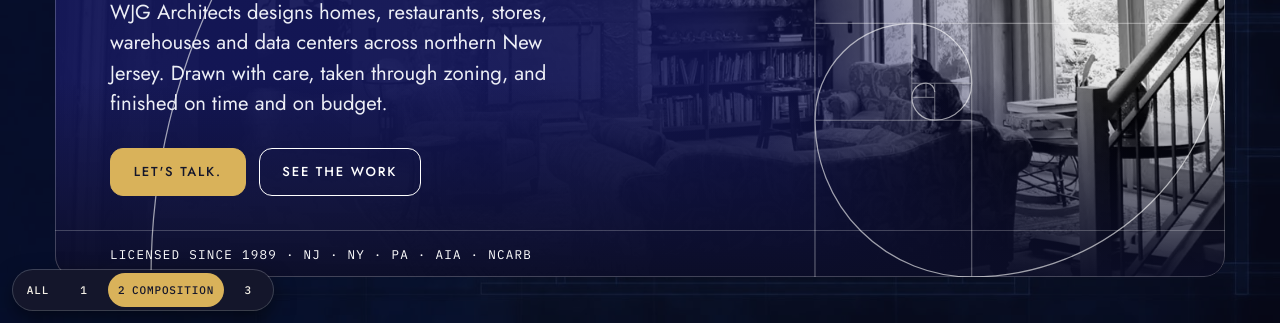
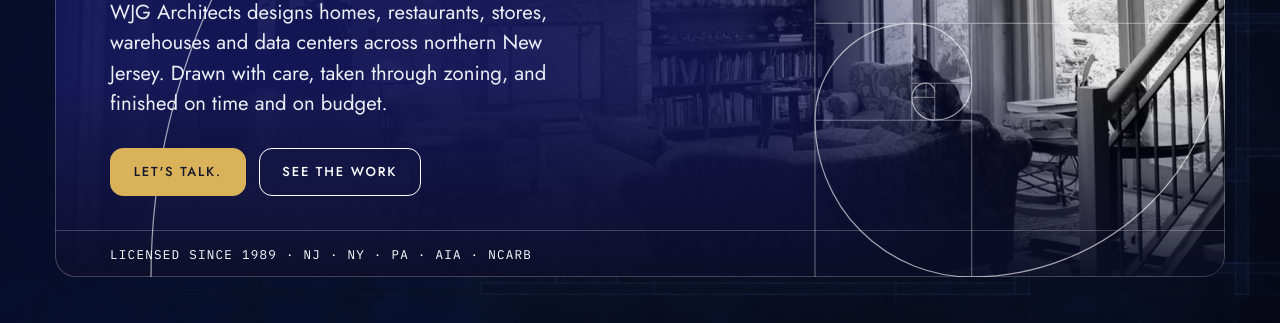
Before and after one commit to livewebstudios/wjgarchitectsllc, a plain HTML site: page demos/composition/index.html in a window 1280 px wide. Shown: the part 477-800 px from the top of the page. Drawn offline with Linux system fonts and the light colour scheme.

Commit message:
Remove the demo switcher bar
Drop the ALL / 1 / 2 / 3 bar from the three demos, its CSS, the footer
padding that cleared it, and the welcome page note that described it.

Co-Authored-By: Claude Opus 5.5 <noreply@anthropic.com>

```diff
--- a/css/base.css
+++ b/css/base.css
@@ -203,5 +203,5 @@ summary { cursor: pointer; }
 .mono { font-family: var(--f-mono); font-variant-numeric: tabular-nums; }
 
 @media print {
-  .demobar, .actionbar, .site-header, .menu { display: none !important; }
+  .actionbar, .site-header, .menu { display: none !important; }
 }
--- a/css/demo-3.css
+++ b/css/demo-3.css
@@ -822,9 +822,6 @@
   .demo-3 .site-footer__col { padding-top: var(--s-5); }
 }
 
-/* ---------- Action bar and demo bar on night ---------- */
-.demo-3 .demobar { box-shadow: 0 0 0 1px var(--line-night), 0 8px 21px rgba(0, 0, 0, 0.5); }
-
 /* ---------- Motion off ---------- */
 @media (prefers-reduced-motion: reduce) {
   .hero__img { animation: none; }
--- a/css/kit.css
+++ b/css/kit.css
@@ -145,7 +145,7 @@
   inset: 0;
   z-index: 90;
   padding-top: calc(var(--header-h) + var(--s-3));
-  padding-bottom: calc(var(--actionbar-h) + var(--s-6));   /* clears the action bar and the demo bar */
+  padding-bottom: calc(var(--actionbar-h) + var(--s-6));   /* clears the action bar */
   background: var(--menu-bg, var(--ground));
   color: var(--header-ink, var(--ink));
   overflow-y: auto;
@@ -170,7 +170,7 @@ html.menu-open { overflow: hidden; }
 /* ---------- Footer (one markup, four skins) ---------- */
 .site-footer {
   position: relative;
-  padding-block: var(--s-5) calc(var(--s-4) + 3.25rem);   /* clears the demo bar */
+  padding-block: var(--s-5);
   background: var(--footer-bg, var(--ground));
   color: var(--footer-ink, var(--ink));
   border-top: 1px solid var(--rule);
@@ -242,44 +242,6 @@ html.menu-open { overflow: hidden; }
   .actionbar__btn:first-child { border-left: 0; }
   .actionbar__btn--primary { background: var(--btn-bg); color: var(--btn-fg); }
   .actionbar__btn:focus-visible { box-shadow: inset 0 0 0 3px var(--gold-hi); }
-}
-
-/* ---------- Demo bar (review aid only) ---------- */
-.demobar {
-  position: fixed;
-  left: var(--s-2);
-  bottom: calc(var(--actionbar-h) + var(--s-2));
-  z-index: 105;
-  display: flex;
-  align-items: center;
-  gap: 2px;
-  padding: 3px;
-  border-radius: 999px;
-  background: #14162b;
-  color: #f5f1e8;
-  font: 500 0.6875rem/1 var(--f-mono);
-  letter-spacing: 0.08em;
-  box-shadow: 0 8px 21px rgba(11, 13, 38, 0.28);
-}
-.demobar a {
-  display: inline-flex;
-  align-items: center;
-  justify-content: center;
-  min-width: 2.75rem;
-  min-height: 2.75rem;
-  padding: 0 0.9em;
-  border-radius: 999px;
-  text-decoration: none;
-  white-space: nowrap;
-}
-.demobar b { font-weight: 500; }
-.demobar span { display: none; margin-left: 0.6em; }
-.demobar a[aria-current="page"] { background: #d9b25a; color: #14162b; }
-.demobar a:focus-visible { box-shadow: 0 0 0 2px #14162b, 0 0 0 4px #d9b25a; }
-@media (hover: hover) { .demobar a:not([aria-current]):hover { background: rgba(255, 255, 255, 0.14); } }
-@media (min-width: 64rem) {
-  .demobar a { min-height: 2.125rem; }
-  .demobar a[aria-current="page"] span { display: inline; }
 }
 
 /* ---------- a. Overshoot corners: the system's signature ----------
--- a/demos/composition/index.html
+++ b/demos/composition/index.html
@@ -656,13 +656,6 @@
     <a class="actionbar__btn" href="#contact">LET'S TALK</a>
   </nav>
 
-  <nav class="demobar" aria-label="Demo switcher">
-    <a class="demobar__all" href="../../index.html">ALL</a>
-    <a href="../../demos/drawn-to-built/index.html"><b>1</b><span> DRAWN TO BUILT</span></a>
-    <a href="../../demos/composition/index.html" aria-current="page"><b>2</b><span> COMPOSITION</span></a>
-    <a href="../../demos/get-set/index.html"><b>3</b><span> GET SET</span></a>
-  </nav>
-
   <script src="../../js/vendor/gsap.min.js" defer></script>
   <script src="../../js/vendor/ScrollTrigger.min.js" defer></script>
   <script src="../../js/kit.js" defer></script>
```
Also changed, not shown: demos/drawn-to-built/index.html (+0 -7 lines), demos/get-set/index.html (+0 -7 lines), index.html (+0 -1 lines).
